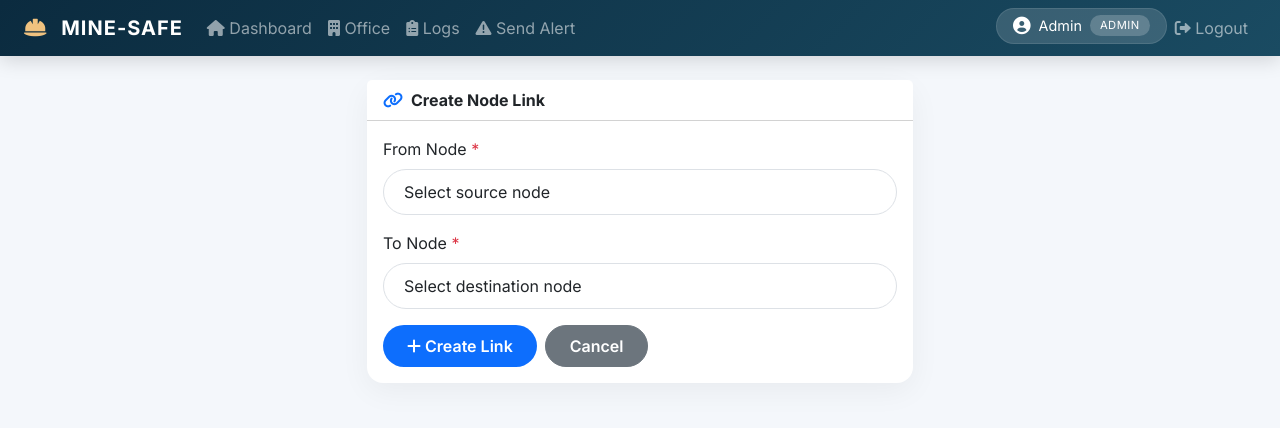
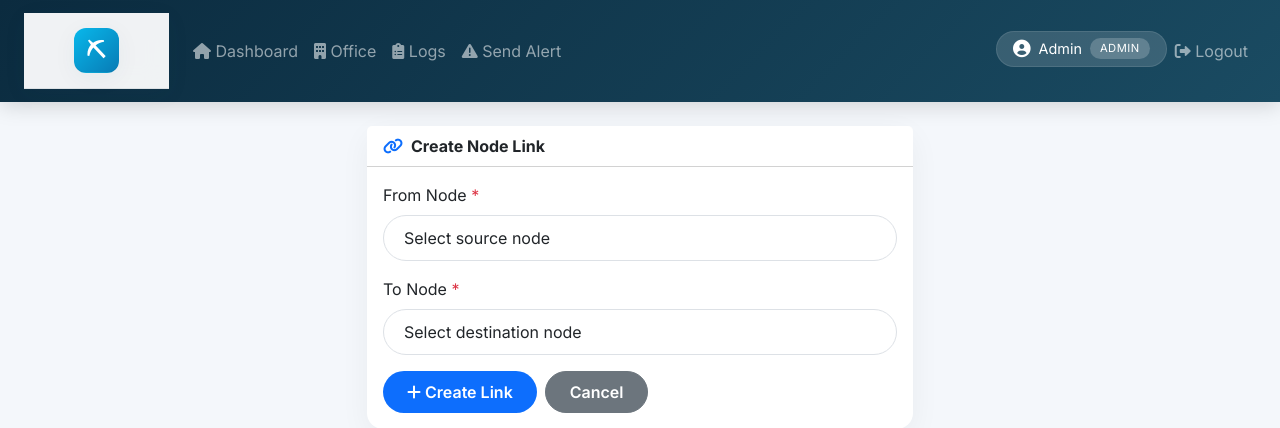
Before and after one commit to 24f3004677/Team-Cephalic, a Flask app: page /admin/links/create in a window 1280 px wide. Shown: the top 428 px of the page. Run offline with Flask 3, Linux system fonts and the light colour scheme; a user stored in the database is signed in.

Commit message:
logo design in login and dasboard.

```diff
--- a/app/templates/base.html
+++ b/app/templates/base.html
@@ -13,6 +13,7 @@
     {% block extra_css %}{% endblock %}
     <style>
         /* Global styles */
+
         body {
             font-family: 'Inter', -apple-system, BlinkMacSystemFont, 'Segoe UI', Roboto, sans-serif;
             background: #f4f7fb;
@@ -222,13 +223,37 @@
             box-shadow: 0 0 8px rgba(0,0,0,0.15);
             cursor: pointer;
         }
+        .topbar {
+            position: relative; z-index: 5; height: 76px; padding: 0 50px;
+            display: flex; align-items: center; justify-content: space-between;
+            background: rgba(255,255,255,0.94);
+            border-bottom: 1px solid rgba(40,70,90,0.10);
+            box-shadow: 0 5px 25px rgba(40,70,90,0.05);
+            backdrop-filter: blur(12px);
+        }
+        .brand { display: flex; align-items: center; gap: 13px; }
+        .logo {
+            width: 45px; height: 45px; display: flex; align-items: center; justify-content: center;
+            border-radius: 12px;
+            background: linear-gradient(135deg, #08b8eb, #087bb5);
+            color: white; font-size: 23px;
+            background: linear-gradient(135deg, #08b8eb, #087bb5);
+            box-shadow: 0 8px 22px rgba(0,130,190,0.20);
+            border-bottom: 1px solid rgba(40,70,90,0.10);
+            box-shadow: 0 5px 25px rgba(40,70,90,0.05);
+            backdrop-filter: blur(12px);
+        }
     </style>
 </head>
 <body>
     <nav class="navbar navbar-expand-lg navbar-dark">
         <div class="container-fluid px-4">
             <a class="navbar-brand" href="{{ url_for('main.dashboard') }}">
-                <i class="fas fa-hard-hat"></i> MINE-SAFE
+	            <header class="topbar">
+	                <div class="brand">
+	                    <div class="logo">⛏</div>
+	                </div>
+	            </header>
             </a>
             <button class="navbar-toggler" type="button" data-bs-toggle="collapse" data-bs-target="#navbarNav">
                 <span class="navbar-toggler-icon"></span>
--- a/app/templates/login.html
+++ b/app/templates/login.html
@@ -160,7 +160,7 @@
     <div class="brand">
         <div class="logo">⛏</div>
         <div>
-            <div class="brand-name">MINE-SAFE</div>
+            <div class="brand-name">Bhu-Rakshak</div>
             <div class="brand-subtitle">INTELLIGENT MINE SAFETY SYSTEM</div>
         </div>
     </div>
```
